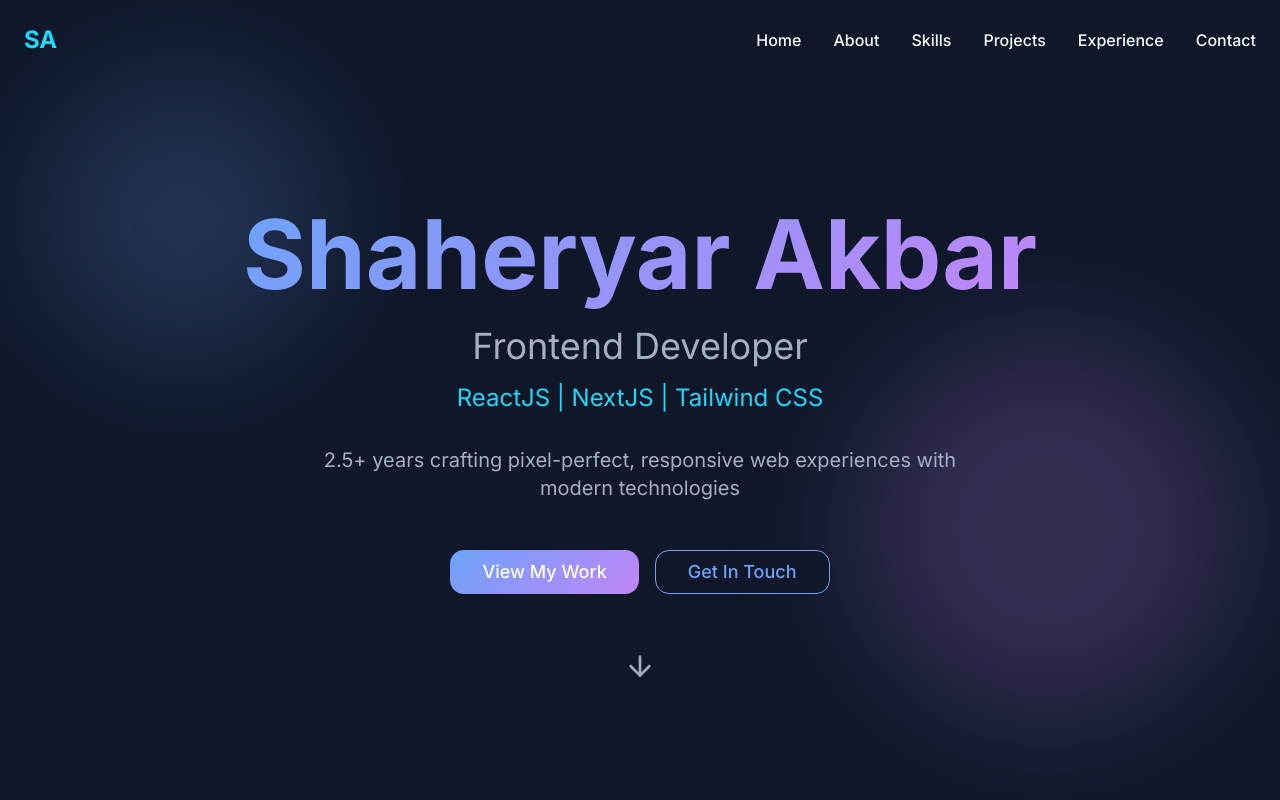
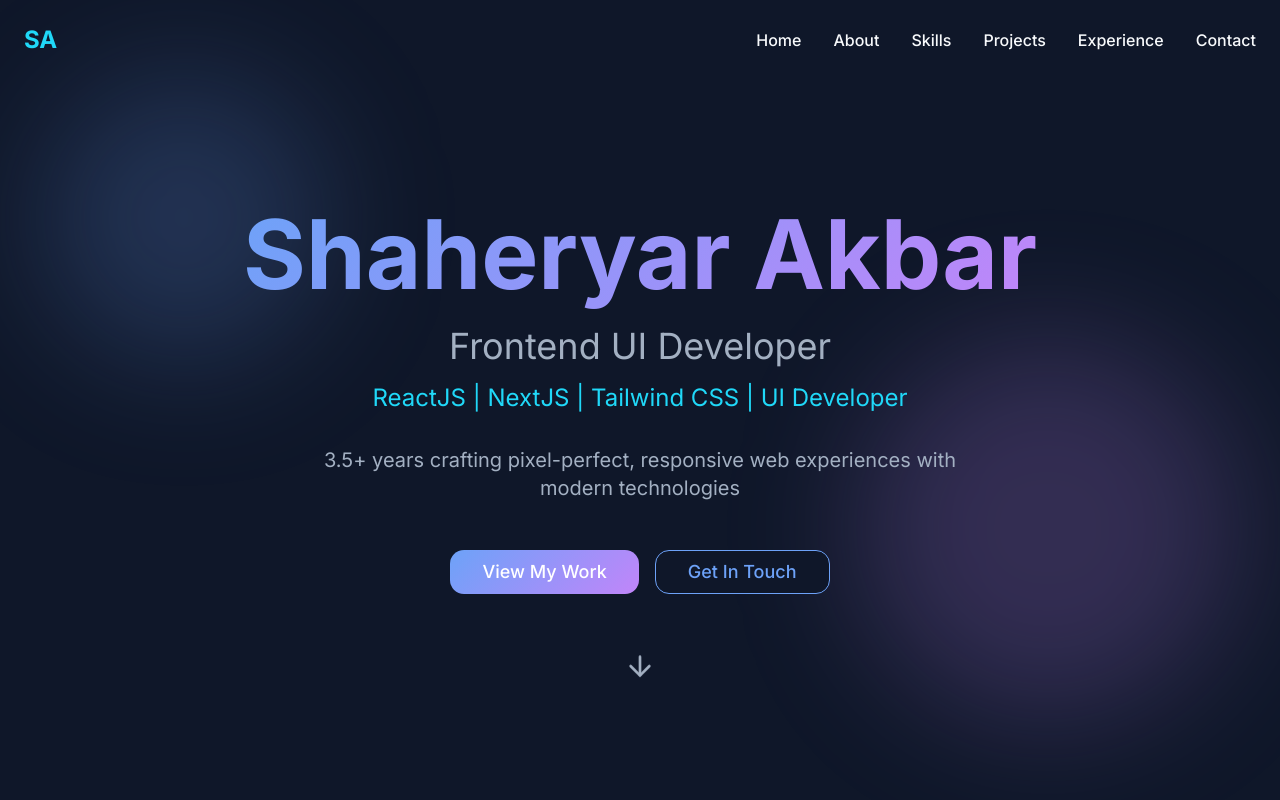
Before and after one commit to ShaheryarAkbar/shaheryar-showcase, a React (Vite) app: page / in a window 1280 px wide. Shown: the top 800 px of the page. Built offline with nearby package versions, Linux system fonts and the light colour scheme; the HTML template or start-up script is replaced by a standard one.

Commit message:
Update banner text

```diff
--- a/src/components/Hero.tsx
+++ b/src/components/Hero.tsx
@@ -13,13 +13,13 @@ const Hero = () => {
           <span className="text-gradient">Shaheryar Akbar</span>
         </h1>
         <p className="text-2xl md:text-3xl lg:text-4xl text-muted-foreground mb-4">
-          Frontend Developer
+          Frontend UI Developer
         </p>
         <p className="text-xl md:text-2xl text-accent mb-8">
-          ReactJS | NextJS | Tailwind CSS
+          ReactJS | NextJS | Tailwind CSS | UI Developer
         </p>
         <p className="text-lg md:text-xl text-muted-foreground max-w-2xl mx-auto mb-12">
-          2.5+ years crafting pixel-perfect, responsive web experiences with modern technologies
+          3.5+ years crafting pixel-perfect, responsive web experiences with modern technologies
         </p>
         <div className="flex flex-col sm:flex-row gap-4 justify-center items-center">
           <Button
```
